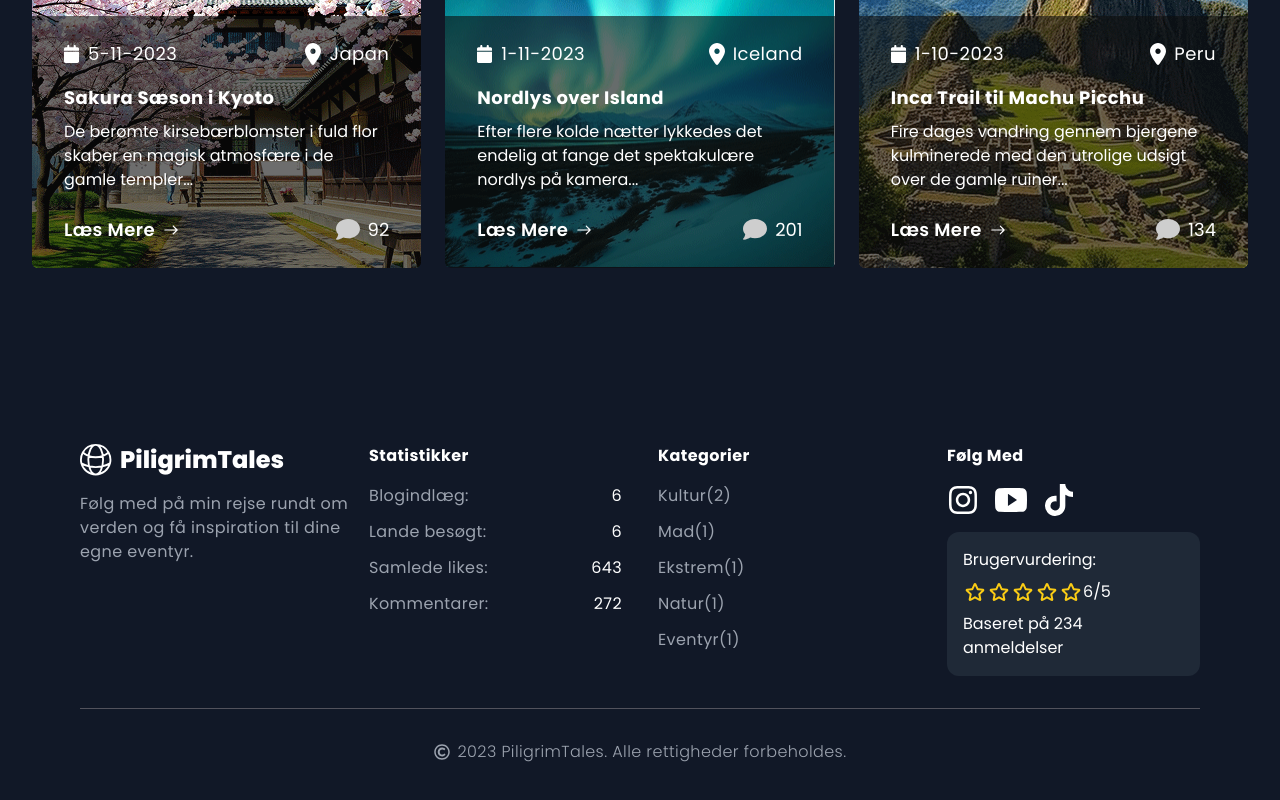
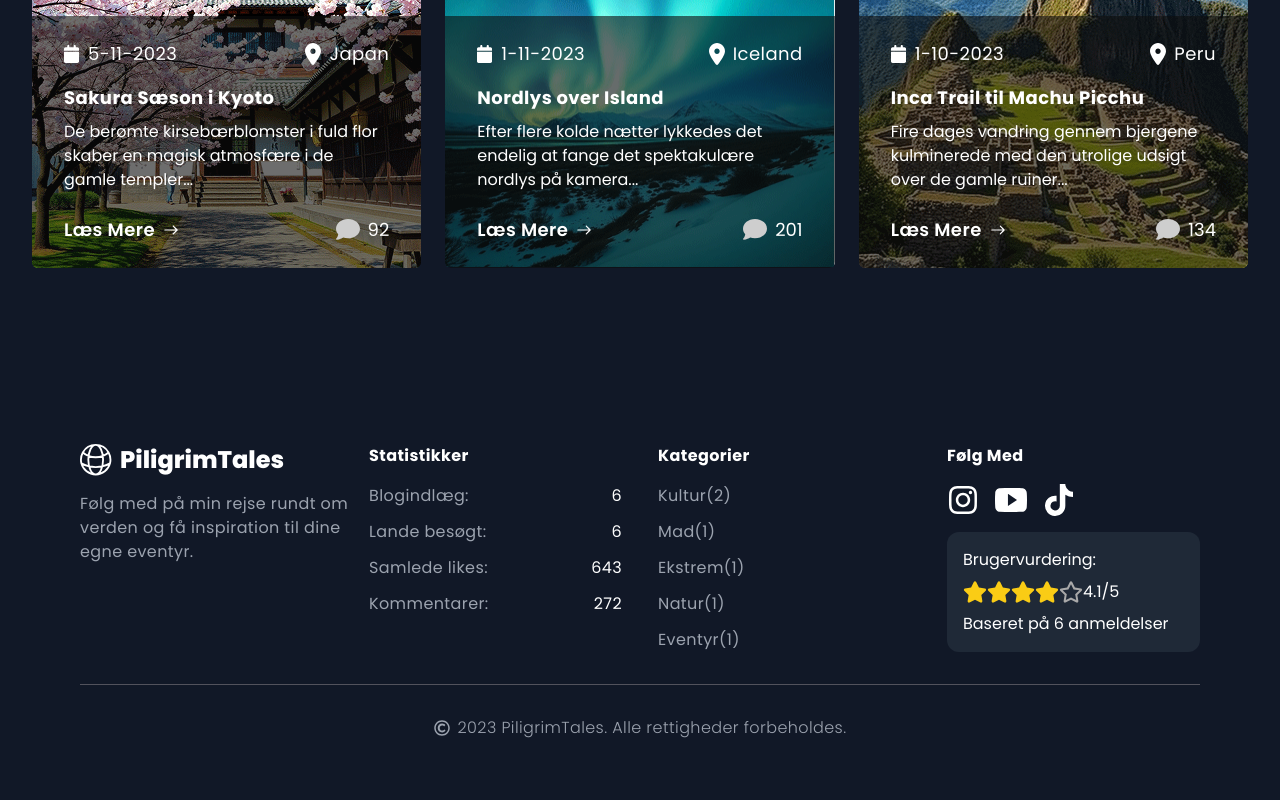
Before and after one commit to sleiterr/md-01_travel_blog, a React (Vite) app: page / in a window 1280 px wide. Shown: the part 2995-3795 px from the top of the page. Built offline with nearby package versions, Linux system fonts and the light colour scheme.

Commit message:
refactor: add dynamic rating calculation and footer rating component

```diff
--- a/public/data/latestData.json
+++ b/public/data/latestData.json
@@ -8,7 +8,7 @@
       "category": "Kultur",
       "likes": 47,
       "commentsCount": 12,
-      "rating": 4.9,
+      "rating": 3.9,
       "images": ["/Latest/cambodia.gif", "/ImagePost/cambodia_mandalay.gif"],
       "description": "En magisk oplevelse at se solen stå op nover de gamle templer. Den tidlige start nvar det hele værd...",
       "content": "Angkor Wat er et af verdens mest imponerende tempelkomplekser, og ved solopgang afslører stedet sin mest magiske side. Mens mørket langsomt forsvinder, spejler de ikoniske tårne sig i vandet, og himlen skifter farve fra dyb lilla til gylden orange. Stemningen er stille og næsten spirituel, kun brudt af fuglesang og kameraernes sagte klik. At gå gennem de gamle korridorer og udskårne stenrelieffer føles som at træde ind i en anden tidsalder. Her fortæller hver mur en historie om konger, guder og et rige, der engang dominerede regionen. Solopgangen ved Angkor Wat er ikke bare et syn — det er en oplevelse, der bliver siddende længe efter, man er rejst videre."
@@ -21,7 +21,7 @@
       "category": "Mad",
       "likes": 83,
       "commentsCount": 28,
-      "rating": 4.2,
+      "rating": 3.9,
       "images": ["/Latest/thailand.gif", "/ImagePost/thailand.gif"],
       "description": "Fra Pad Thai til Mango Sticky Rice - en kulinarisk rejse gennem Bangkoks gader og smage...",
       "content": "Bangkok er en by, der aldrig sover — og det gælder især dens gadekøkkener. Overalt i byen stiger duften af stegte nudler, frisk koriander og krydrede saucer op fra små vogne og boder. Her er maden ikke bare næring, men en levende del af kulturen, hvor hvert måltid fortæller sin egen historie. Fra sprød Pad Thai til sød Mango Sticky Rice og krydret Tom Yum suppe var hvert stop en ny smagsoplevelse. Jeg sad på små plastikstole midt i gadens kaos, omgivet af lokale, scootere og neonlys. Det var rodet, varmt og fuldstændig fantastisk — et sandt indblik i Bangkoks sjæl."
@@ -34,7 +34,7 @@
       "category": "Ekstrem",
       "likes": 86,
       "commentsCount": 45,
-      "rating": 3.9,
+      "rating": 3.6,
       "images": ["/Latest/new_zealand.gif", "/ImagePost/new_zealand.gif"],
       "description": "43 meter ned i afgrunden - den mest skræmmende og fantastiske oplevelse på min rejse indtil nu...",
       "content": "Queenstown er kendt som verdens adventure-hovedstad, og her kunne jeg ikke sige nej til mit hidtil vildeste spring. På kanten af broen, 43 meter over floden, bankede hjertet hårdt, mens vinden susede forbi. Sekunderne før springet føltes uendelige. Og så — frit fald. Et øjeblik af vægtløshed, rå frygt og ren eufori på samme tid. Da rebet strammede og jeg svajede over det turkise vand, blev skrækken erstattet af grin og lettelse. Det var et øjeblik, der mindede mig om, hvorfor jeg rejser: for at mærke livet helt ud i fingerspidserne."
@@ -47,7 +47,7 @@
       "category": "Kultur",
       "likes": 92,
       "commentsCount": 31,
-      "rating": 5.0,
+      "rating": 4.2,
       "images": ["/Latest/japan.gif", "/ImagePost/japan.gif"],
       "description": "De berømte kirsebærblomster i fuld flor skaber en magisk atmosfære i de gamle templer...",
       "content": "Kyoto er centrum for Japans traditioner, og under sakura-sæsonen forvandles byen til et levende maleri. Når kirsebærtræerne blomstrer, dækkes templer, floder og gader af bløde nuancer af lyserød og hvid, og hele byen får en rolig og næsten drømmende stemning. I parker som Maruyama og langs Philosopher’s Path samles både lokale og rejsende for at nyde øjeblikket. Kronbladene falder stille til jorden, og Kyoto føles tidløs — et sted hvor natur, kultur og rejse smelter sammen."
@@ -60,7 +60,7 @@
       "category": "Natur",
       "likes": 201,
       "commentsCount": 67,
-      "rating": 4.8,
+      "rating": 4.6,
       "images": ["/Latest/island.gif", "/ImagePost/iceland.gif"],
       "description": "Efter flere kolde nætter lykkedes det endelig at fange det spektakulære nordlys på kamera...",
       "content": "Islands landskaber føles som noget fra en anden planet. Vulkaner, gletsjere og endeløse lavamarker skaber en rå og uberørt natur. Men intet kunne forberede mig på øjeblikket, hvor nordlyset endelig viste sig på himlen. Grønne og violette bølger dansede lydløst over mørket, som om himlen selv var i bevægelse. Kulden blev glemt, mens jeg stod stille og bare så op. Det var et af de øjeblikke, hvor tiden forsvinder, og verden føles både enorm og uendeligt smuk."
@@ -73,7 +73,7 @@
       "category": "Eventyr",
       "likes": 134,
       "commentsCount": 89,
-      "rating": 4.0,
+      "rating": 4.2,
       "images": ["/Latest/peru.gif", "/ImagePost/peru.gif"],
       "description": "Fire dages vandring gennem bjergene kulminerede med den utrolige udsigt over de gamle ruiner...",
       "content": "Inca Trail er ikke bare en vandrerute — det er en rejse gennem historie og dramatiske landskaber. Stierne snor sig gennem tågeskov, stejle bjergpas og gamle inkabyer, hvor hvert skridt føles som en forbindelse til fortiden. Efter flere dages vandring åbnede landskabet sig, og Machu Picchu dukkede frem mellem skyerne. Synet var overvældende. De gamle ruiner lå stille i morgensolen, og træthed blev øjeblikkeligt erstattet af ærefrygt. Det var kulminationen på en rejse, jeg aldrig vil glemme."
--- a/src/components/footer/Rating.jsx
+++ b/src/components/footer/Rating.jsx
@@ -4,7 +4,7 @@ import { fetchLatestPosts } from "../../utils/api.js";
 import { calculateStatus } from "../../utils/statistics.js";
 
 import clsx from "clsx";
-import { TiStarOutline } from "react-icons/ti";
+import { FaRegStar, FaStar } from "react-icons/fa";
 
 const Rating = () => {
   const [ratingData, setRatingData] = useState(null);
@@ -19,7 +19,8 @@ const Rating = () => {
         const data = await fetchLatestPosts();
         console.log("Fetched rating:", data);
         const stats = calculateStatus(data);
-        setRatingData(stats.averageRating);
+
+        setRatingData(Number(stats.averageRating));
         setTotalReviews(data.length);
       } catch (err) {
         setError(err.message);
@@ -40,22 +41,22 @@ const Rating = () => {
   if (ratingData === null) return null;
 
   const stars = Array(5).fill(0);
-  const colors = { yellow: "rgba(250, 204, 21, 1)", grey: "#a9a9a9" };
+  const colors = { yellow: "#FACC15", grey: "#a9a9a9" };
 
   return (
     <div className={clsx("bg-rating-bg rounded-xl", "py-4 px-4")}>
       <p>Brugervurdering:</p>
       <div className="flex items-center py-2">
-        {stars.map((_, index) => (
-          <TiStarOutline
-            key={index}
-            size={24}
-            color={ratingData > index ? colors.yellow : colors.grey}
-          />
-        ))}
-        {totalRewiews}/5
+        {stars.map((_, index) =>
+          index < Math.round(ratingData) ? (
+            <FaStar key={index} size={24} color={colors.yellow} />
+          ) : (
+            <FaRegStar key={index} size={24} color={colors.grey} />
+          ),
+        )}
+        {ratingData}/5
       </div>
-      <p>Baseret på 234 anmeldelser</p>
+      <p>Baseret på {totalRewiews} anmeldelser</p>
     </div>
   );
 };
```
